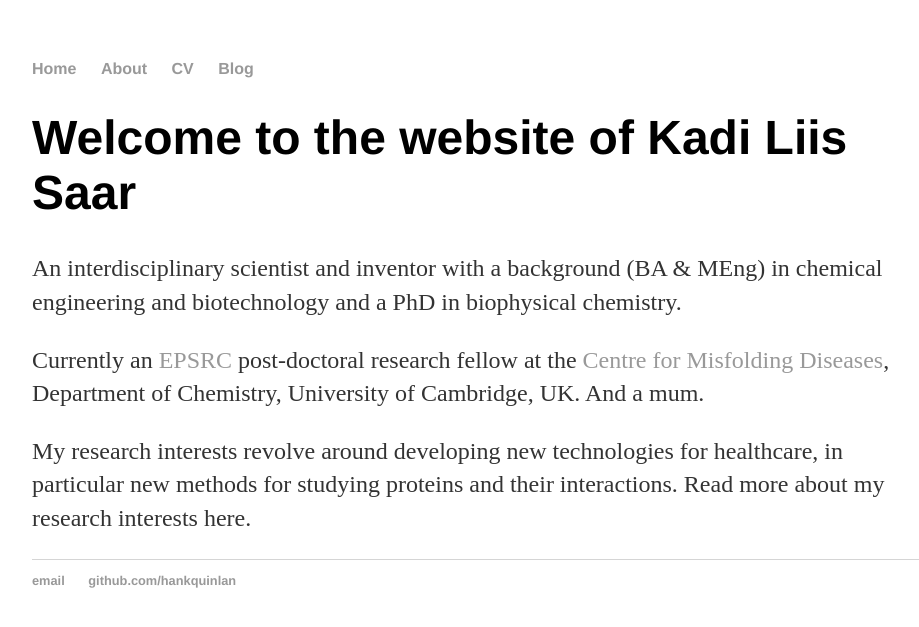
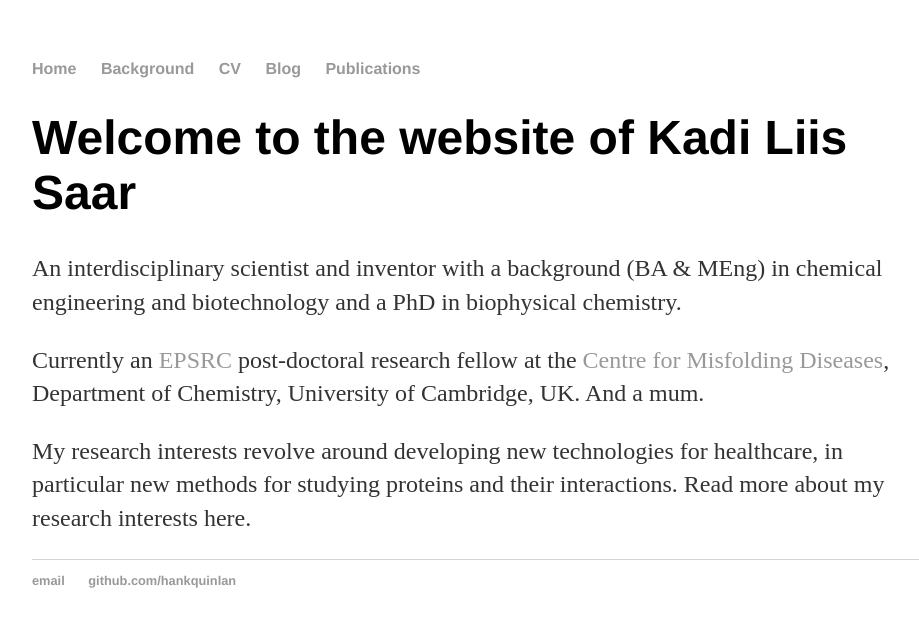
Before and after one commit to kadiliissaar/kadiliissaar.github.io, a Jekyll site: the page built from index.html, in a window 1280 px wide. Shown: the top 627 px of the page, without its empty margins (160-1079 px from the left). Built offline with Jekyll 4.4.1, drawn with Linux system fonts in a browser that asks for light colours.

Commit message:
Update default.html

```diff
--- a/_layouts/default.html
+++ b/_layouts/default.html
@@ -9,9 +9,10 @@
 			<nav>
 	    		<ul>
 	        		<li><a href="/">Home</a></li>
-		        	<li><a href="/about">About</a></li>
+		        	<li><a href="/background">Background</a></li>
 	        		<li><a href="/cv">CV</a></li>
 	        		<li><a href="/blog">Blog</a></li>
+				<li><a href="/publications">Publications</a></li>
 	    		</ul>
 			</nav>
 			<div class="container">
```
